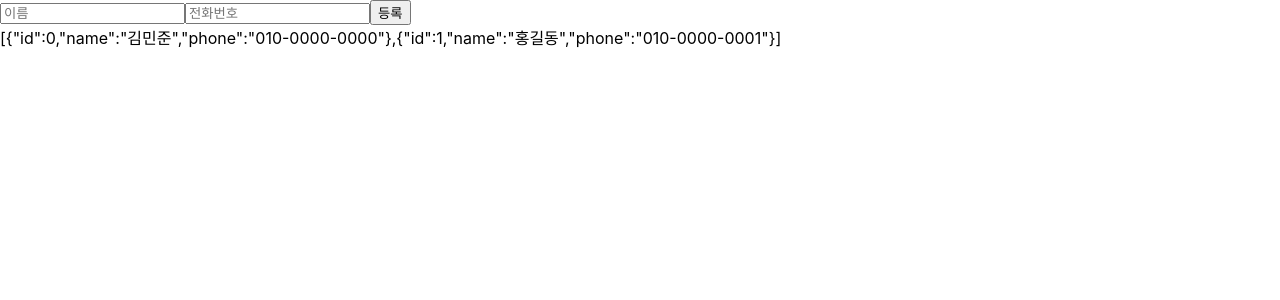
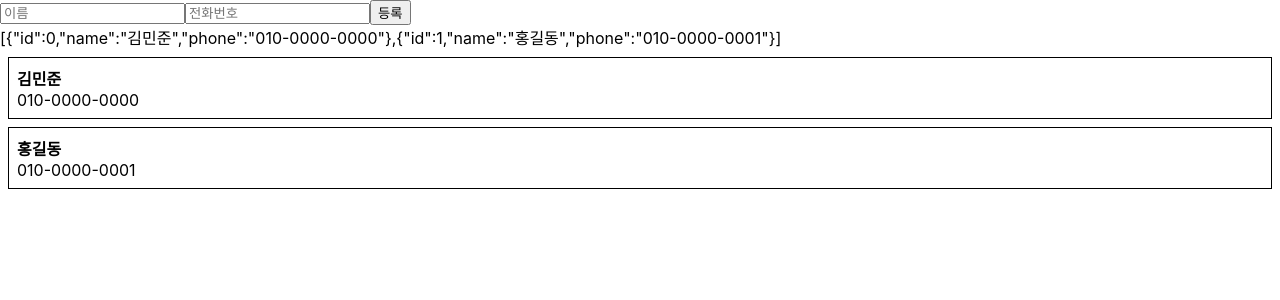
Before and after one commit to JC-OH/React-PhoneBook, a React (Create React App) app: page / in a window 1280 px wide. Shown: the top 300 px of the page. Built offline with nearby package versions, Linux system fonts and the light colour scheme.

Commit message:
Update App.js

```diff
--- a/src/App.js
+++ b/src/App.js
@@ -1,5 +1,6 @@
 import React, { Component } from 'react';
 import PhoneForm from './components/PhoneForm';
+import PhoneInfoList from './components/PhoneInfoList';
 import './App.css';
 
 class App extends Component {
@@ -42,6 +43,8 @@
           />
           {/*render 함수에서는 information 값을 문자열로 변환하여 보여주었습니다.*/}
           {JSON.stringify(information)}
+
+          <PhoneInfoList data={this.state.information}/>
         </div>
     );
   }
```
